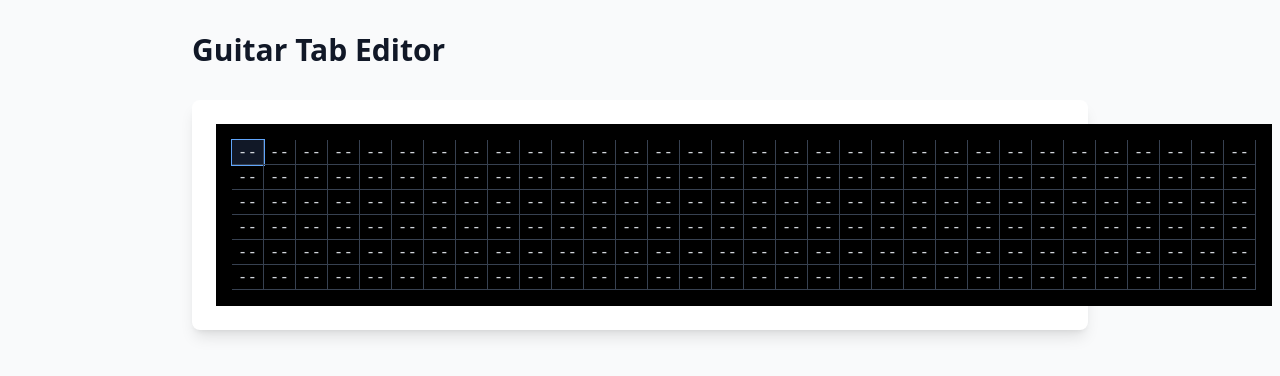
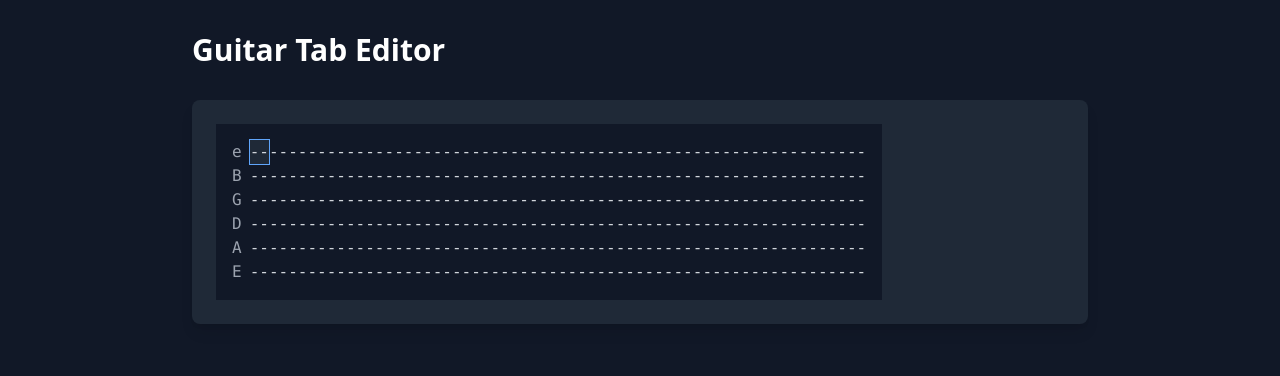
Before and after one commit to mcambria/keytabs-app, a React (Vite) app: page / in a window 1280 px wide. Shown: the top 376 px of the page. Built offline with nearby package versions, Linux system fonts and the light colour scheme.

Commit message:
tweak visuals to make it not more textbox like

```diff
--- a/src/App.tsx
+++ b/src/App.tsx
@@ -3,10 +3,10 @@ import TabEditor from './editor';
 
 function App() {
   return (
-    <div className="min-h-screen p-8">
+    <div className="min-h-screen p-8 bg-gray-900">
       <div className="max-w-4xl mx-auto">
-        <h1 className="text-3xl font-bold mb-8">Guitar Tab Editor</h1>
-        <div className="bg-white rounded-lg shadow-lg p-6">
+        <h1 className="text-3xl font-bold mb-8 text-white">Guitar Tab Editor</h1>
+        <div className="bg-gray-800 rounded-lg shadow-lg p-6">
           <TabEditor />
         </div>
       </div>
--- a/src/editor.tsx
+++ b/src/editor.tsx
@@ -3,6 +3,7 @@ import React, { useState, useEffect, useRef } from "react";
 const NUM_STRINGS = 6;
 const NUM_COLUMNS = 32;
 const EMPTY_CELL = "--";
+const STRING_NAMES = ["e", "B", "G", "D", "A", "E"];
 
 type Position = { x: number; y: number };
 
@@ -89,19 +90,22 @@ const TabEditor: React.FC = () => {
 
   return (
     <div
-      className="outline-none inline-block font-mono bg-black p-4"
+      className="outline-none inline-block font-mono bg-gray-900 p-4"
       tabIndex={0}
       ref={editorRef}
       onKeyDown={handleKeyDown}
     >
       {tabData.map((row, y) => (
         <div className="flex" key={y}>
+          <div className="text-right text-gray-400 pr-2">
+            {STRING_NAMES[y]}
+          </div>
           {row.map((cell, x) => (
             <div
               key={`${x}-${y}`}
-              className={`w-8 text-center text-gray-300 border-r border-b border-gray-700 px-1 ${
-                x === cursor.x && y === cursor.y ? "outline outline-1 outline-blue-400 bg-gray-900" : ""
-              } ${isSelected(x, y) ? "bg-blue-800/70" : ""}`}
+              className={`text-center text-gray-300 ${
+                x === cursor.x && y === cursor.y ? "outline outline-1 outline-blue-400 bg-gray-800" : ""
+              } ${isSelected(x, y) ? "bg-blue-900/50" : ""}`}
             >
               {cell}
             </div>
```
